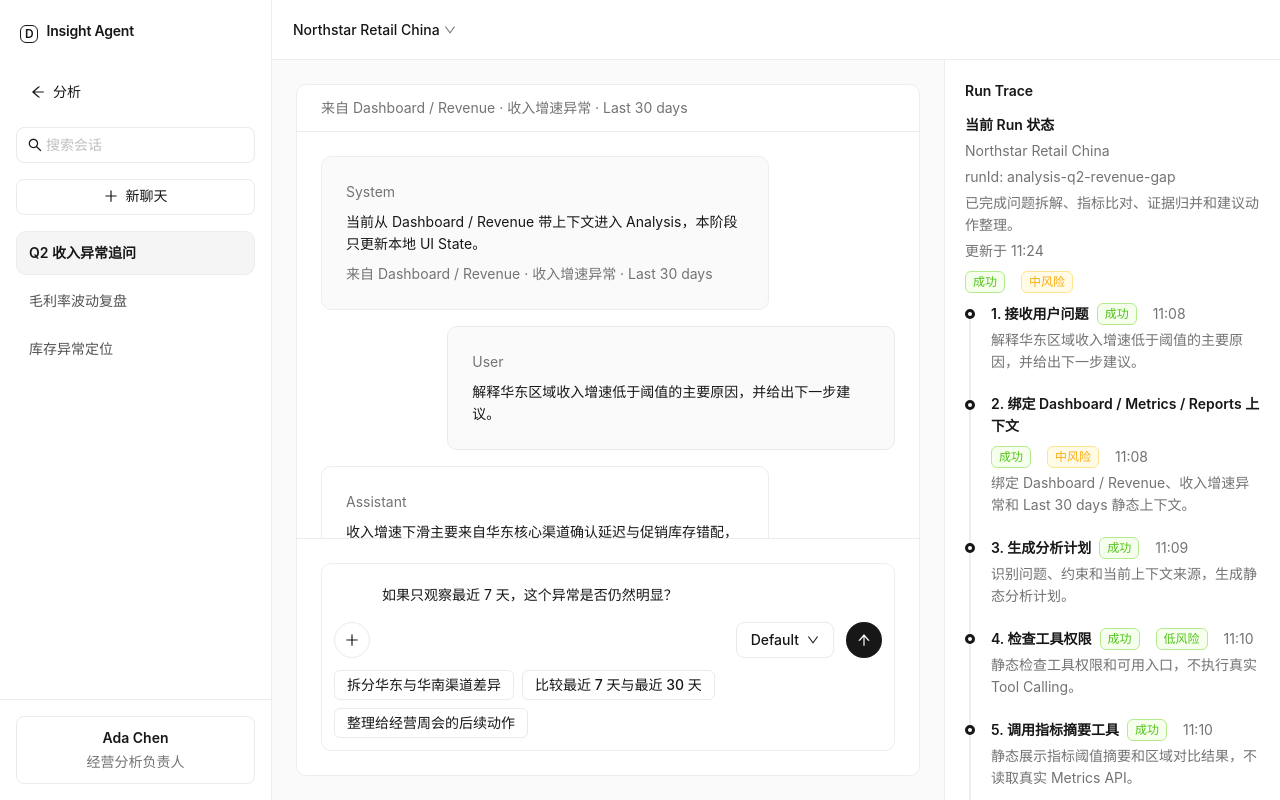
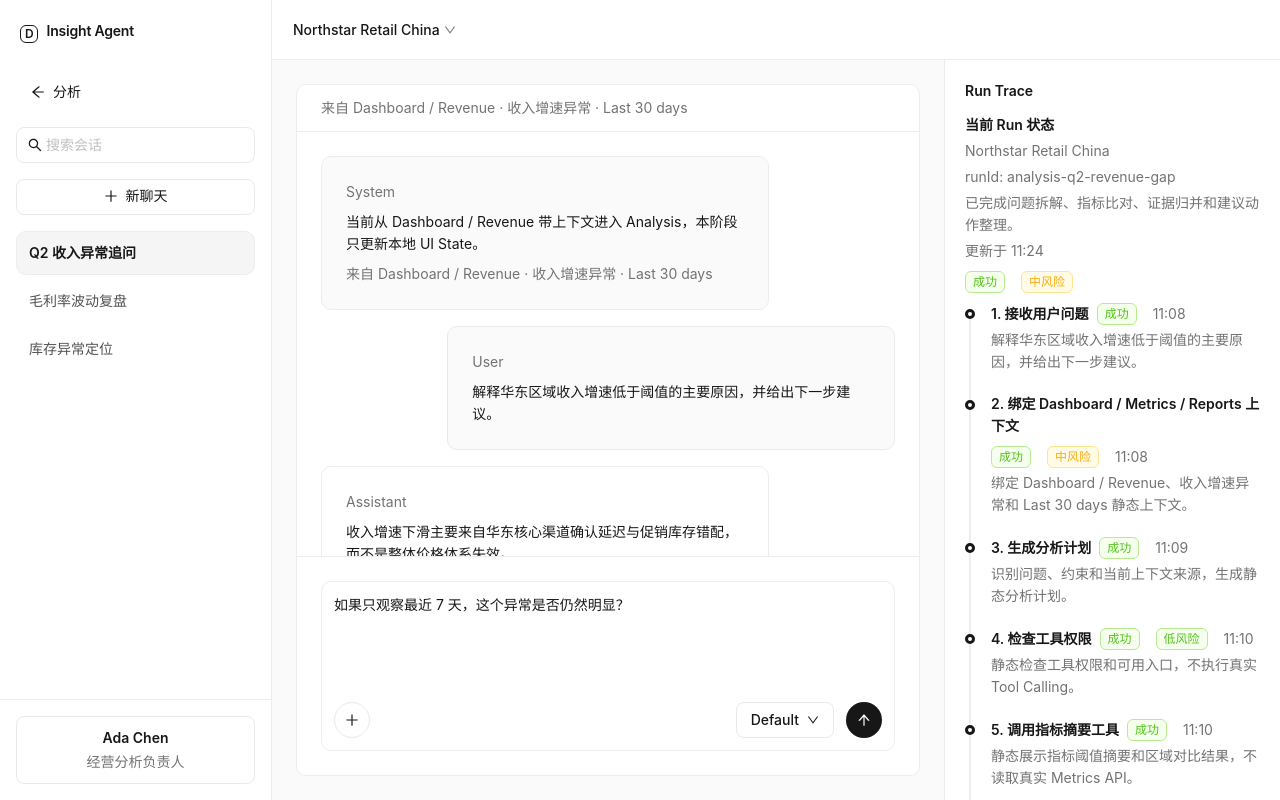
Before and after one commit to arveno/insight-agent-platform, a React (Vite) app in the folder apps/web/: page / in a window 1280 px wide. Both pictures are taken after a click on the button "分析". Built offline with nearby package versions, Linux system fonts and the light colour scheme.

Commit message:
fix: simplify analysis composer layout

```diff
--- a/apps/web/src/pages/analysis/Page.tsx
+++ b/apps/web/src/pages/analysis/Page.tsx
@@ -38,8 +38,6 @@ export function AnalysisPageContent({
           onFollowUpSubmit={conversationState.onFollowUpSubmit}
           onComposerStop={conversationState.onComposerStop}
           onSelectModel={conversationState.onSelectModel}
-          onSelectAnalysisSuggestion={conversationState.onSelectAnalysisSuggestion}
-          onSelectFollowUpSuggestion={conversationState.onSelectFollowUpSuggestion}
           selectedModelKey={conversationState.selectedModelKey}
           selectedModelLabel={conversationState.selectedModelLabel}
           modelOptions={conversationState.modelOptions}
--- a/apps/web/src/pages/analysis/sections/AnalysisSections.tsx
+++ b/apps/web/src/pages/analysis/sections/AnalysisSections.tsx
@@ -23,8 +23,6 @@ export type AnalysisSectionsProps = {
   onFollowUpSubmit: () => void;
   onComposerStop: () => void;
   onSelectModel: (key: string) => void;
-  onSelectAnalysisSuggestion: (value: string) => void;
-  onSelectFollowUpSuggestion: (value: string) => void;
   selectedModelKey: string;
   selectedModelLabel: string;
   selectedSession: AnalysisViewModel["sessions"][number];
@@ -44,8 +42,6 @@ export function AnalysisSections({
   onFollowUpSubmit,
   onComposerStop,
   onSelectModel,
-  onSelectAnalysisSuggestion,
-  onSelectFollowUpSuggestion,
   selectedModelKey,
   selectedModelLabel,
   selectedSession
@@ -57,13 +53,11 @@ export function AnalysisSections({
   const onActiveDraftChange =
     composerMode === "analysis" ? onAnalysisDraftChange : onFollowUpDraftChange;
   const onActiveSubmit = composerMode === "analysis" ? onAnalysisSubmit : onFollowUpSubmit;
-  const onSelectSuggestion =
-    composerMode === "analysis" ? onSelectAnalysisSuggestion : onSelectFollowUpSuggestion;
-  const hasFollowUpDraft = composerMode === "follow_up" && followUpDraft.trim().length > 0;
   const modelMenuItems = modelOptions.map((option) => ({
     key: option.key,
     label: option.label
   }));
+  const committedUserMessage = selectedSession.inputComposer.initialDraft;
 
   return (
     <section
@@ -116,7 +110,7 @@ export function AnalysisSections({
         </ChatMessage>
 
         <ChatMessage align="end" roleLabel="User" tone="user">
-          <Typography.Paragraph style={{ margin: 0 }}>{analysisDraft}</Typography.Paragraph>
+          <Typography.Paragraph style={{ margin: 0 }}>{committedUserMessage}</Typography.Paragraph>
         </ChatMessage>
 
         <ChatMessage roleLabel="Assistant" tone="assistant">
@@ -137,12 +131,6 @@ export function AnalysisSections({
           </div>
           <Typography.Text type="secondary">完整执行过程见右侧 Run Trace。</Typography.Text>
         </ChatMessage>
-
-        {hasFollowUpDraft ? (
-          <ChatMessage align="end" roleLabel="Draft" tone="draft">
-            <Typography.Paragraph style={{ margin: 0 }}>{followUpDraft}</Typography.Paragraph>
-          </ChatMessage>
-        ) : null}
       </div>
 
       <footer
@@ -163,11 +151,34 @@ export function AnalysisSections({
             padding: token.paddingSM
           }}
         >
+          <textarea
+            aria-label={activeComposer.title}
+            onChange={(event) => onActiveDraftChange(event.target.value)}
+            placeholder={activeComposer.placeholder}
+            rows={4}
+            style={{
+              background: "transparent",
+              border: "none",
+              color: token.colorText,
+              display: "block",
+              fontFamily: "inherit",
+              fontSize: token.fontSize,
+              lineHeight: token.lineHeight,
+              marginBottom: token.marginSM,
+              minHeight: 96,
+              outline: "none",
+              padding: 0,
+              resize: "none",
+              width: "100%"
+            }}
+            value={activeDraft}
+          />
           <div
             style={{
-              alignItems: "flex-end",
+              alignItems: "center",
               display: "flex",
               gap: token.marginSM,
+              justifyContent: "space-between",
               width: "100%"
             }}
           >
@@ -179,28 +190,7 @@ export function AnalysisSections({
               shape="circle"
               type="default"
             />
-            <textarea
-              aria-label={activeComposer.title}
-              onChange={(event) => onActiveDraftChange(event.target.value)}
-              placeholder={activeComposer.placeholder}
-              rows={3}
-              style={{
-                background: "transparent",
-                border: "none",
-                color: token.colorText,
-                flex: "1 1 auto",
-                fontFamily: "inherit",
-                fontSize: token.fontSize,
-                lineHeight: token.lineHeight,
-                minHeight: 72,
-                outline: "none",
-                paddingBlock: token.paddingXS,
-                paddingInline: 0,
-                resize: "none",
-                width: "100%"
-              }}
-              value={activeDraft}
-            />
+            <Space size={token.marginSM}>
               <Dropdown
                 menu={{
                   items: modelMenuItems,
@@ -224,21 +214,8 @@ export function AnalysisSections({
                 shape="circle"
                 variant="solid"
               />
+            </Space>
           </div>
-          {activeComposer.suggestions.length > 0 ? (
-            <Space size={token.marginXS} style={{ marginTop: token.marginSM }} wrap>
-              {activeComposer.suggestions.map((suggestion) => (
-                <Button
-                  key={suggestion.key}
-                  onClick={() => onSelectSuggestion(suggestion.label)}
-                  size="small"
-                  type="default"
-                >
-                  {suggestion.label}
-                </Button>
-              ))}
-            </Space>
-          ) : null}
         </div>
         <span
           aria-live="polite"
```
Also changed, not shown: 1 other file (tests, documents, lock files or other folders). Lines whose indentation alone changed are shown as unchanged.
